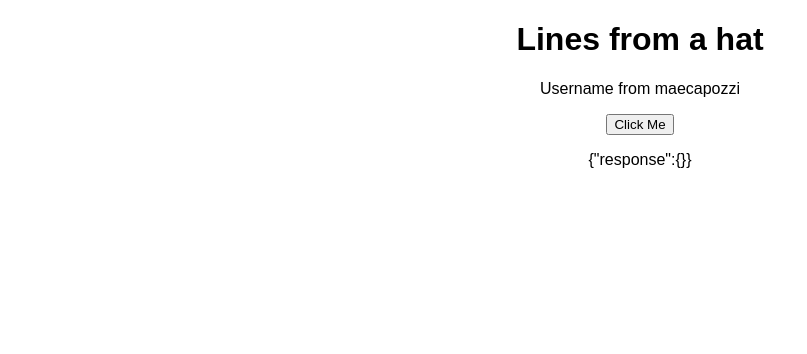
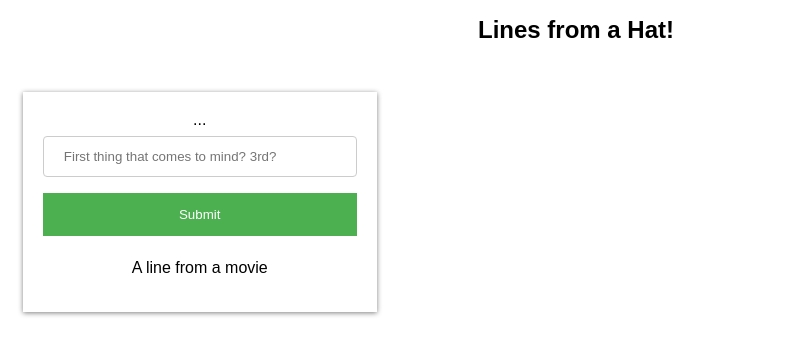
Before and after one commit to katherineahern/improv_tech, a React (Create React App) app in the folder musical_accompaniment/my-app/: page /lineHat in a window 1280 px wide. Shown: the top 354 px of the page, without its empty margins (0-807 px from the left). Built offline with nearby package versions, Linux system fonts and the light colour scheme.

Commit message:
styled lines from a hat, prompts w kate!

```diff
--- a/musical_accompaniment/my-app/src/LineHat.js
+++ b/musical_accompaniment/my-app/src/LineHat.js
@@ -1,8 +1,13 @@
 import React, { Component } from 'react';
-import './App.css';
+import './linehat.css';
 import axios from 'axios'
 
+
+var lineList = [];
+function addLine() {}; //defined here to prevent error
+
 class LineHat extends Component {
+
 
 	constructor () {
 		super();
@@ -10,18 +15,55 @@ class LineHat extends Component {
 	    	response: {}
 	  	}
 		this.handleClick = this.handleClick.bind(this)
+
+
+    //list of prompts for audience input
+      this.promptList = ["A line from a movie",
+      "What did someone in your family always used to say",
+      "Something personal about you",
+      "What you say when people surprise you",
+      "An old saying that no one uses anymore",
+      "A secret someone you don't talk to anymore once told you",
+      "A line from a song or poem",
+      "Any sentence that starts and ends with the first letter of your first name",
+      "In a complete sentence: Something one of the actors onstage reminds you of",
+      "Just type anything!"];
+
+    //chooses a random number from 0-9 (redo with better random and array.length)
+      var d = new Date();
+      var n = d.getTime();
+      var s = n.toString();
+      this.lc = s.substr(s.length - 1);
+      console.log(this.lc);
+      //replaces default text with a prompt
+      //document.getElementById('audPrompt').innerHTML = promptList[lc];
+
+    function addLine() {var newLineList = document.getElementById("audGetInput").value; /*sets var to be added to array*/
+           lineList.push(newLineList);  /*add new item to array*/
+           document.getElementById("demo").innerHTML = newLineList; /* test array update by displaying in p element */
+    };
+//    this.promptList = this.promptList.bind(this)
+//    this.lc = this.lc.bind(this)
+
 	}
   	render() {
     	return (
-      		<div className='button__container'>
-      			<h1>Lines from a hat</h1>
-      			<p>Username from maecapozzi</p>
-		      	<button className='button' onClick={this.handleClick}>
-		        	Click Me
-		      	</button>
-		      	<p>{JSON.stringify(this.state)}</p>
+        <div className="App">
+          <header className="hat-header">
+            <h1 className="App-title">Lines from a Hat!</h1>
+          </header>
+        <div class ="row">
+          <div class ="linehat">
+           <form action="/sendInfoToBackend.magik" onsubmit="return false">
+             <label for="audGetInput" id= "audPrompt">...</label>
+             <input type="text" id="audGetInput" name="audGet" placeholder="First thing that comes to mind? 3rd?"></input>
 
-		    </div>
+             <input type="submit" value="Submit" onClick={addLine()}></input>
+           </form>
+           <p id="demo">{this.promptList[this.lc]}</p>
+          </div>
+         </div>
+        </div>
     	);
   	}
 
--- a/musical_accompaniment/my-app/src/Song.js
+++ b/musical_accompaniment/my-app/src/Song.js
@@ -1,5 +1,4 @@
 import React, { Component } from 'react';
-import Sound from 'react-sound';
 import happy from './songs/happy_cha_cha.m4a';
 import sad from './songs/sad.m4a';
 import angry from './songs/angry.m4a';
--- /dev/null
+++ b/musical_accompaniment/my-app/src/linehat.css
@@ -0,0 +1,41 @@
+body {
+  margin: 0;
+  padding: 0;
+  font-family: sans-serif;
+}
+.row{
+  display: flex;
+  align-items: center;
+}
+.linehat {
+    background-color: #fff;
+    box-shadow: grey 0px 1px 5px;
+    padding: 20px;
+    max-width: 700px;
+    margin: 1%;
+    margin-top: 20px;
+}
+
+  input[type=text], select {
+    width: 100%;
+    padding: 12px 20px;
+    margin: 8px 0;
+    display: inline-block;
+    border: 1px solid #ccc;
+    border-radius: 4px;
+    box-sizing: border-box;
+}
+
+input[type=submit] {
+    width: 100%;
+    background-color: #4CAF50;
+    color: white;
+    padding: 14px 20px;
+    margin: 8px 0;
+    border: none;
+    /*cursor: pointer;*/
+}
+
+input[type=submit]:hover {
+    background-color: #45a049;
+}
```
